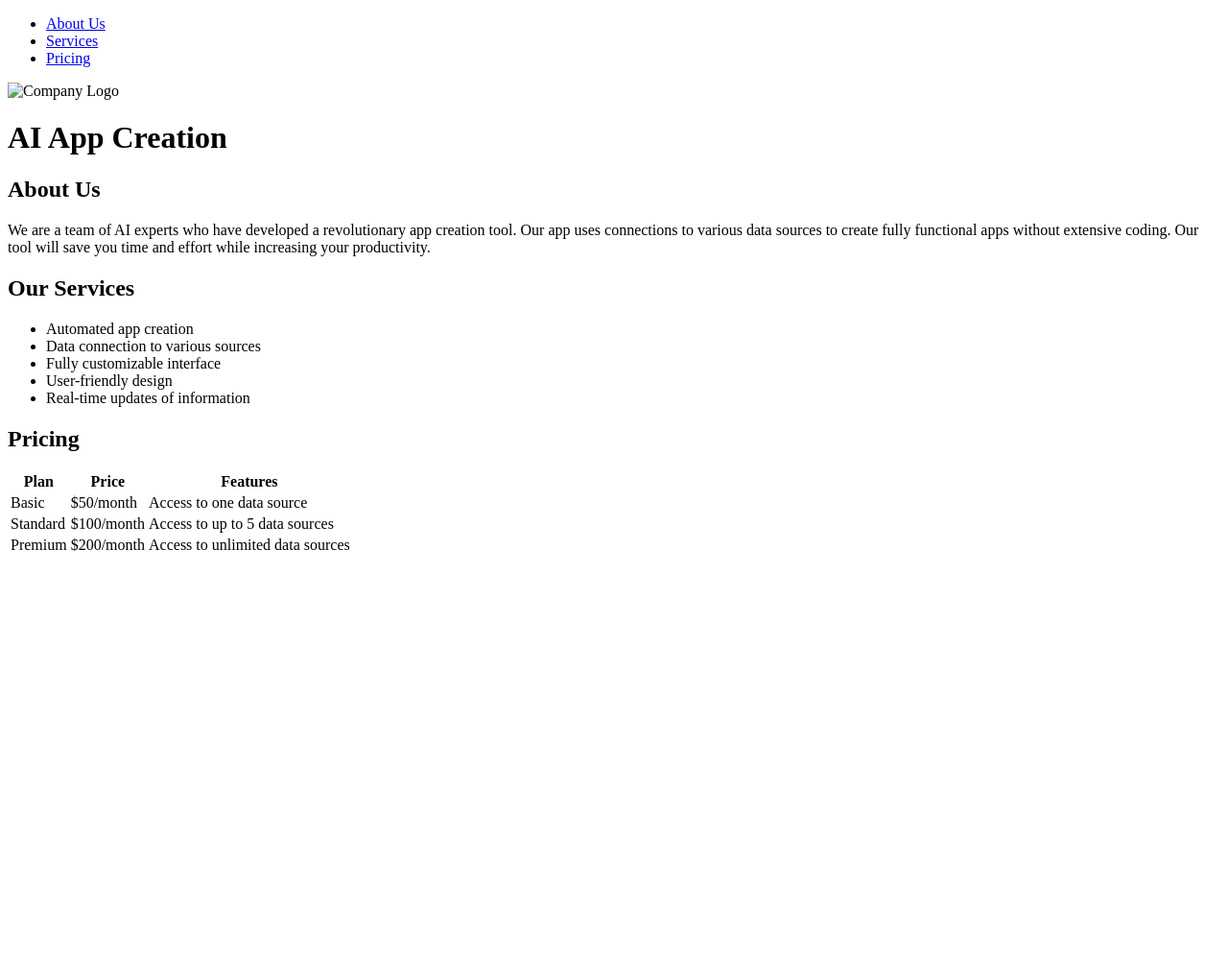
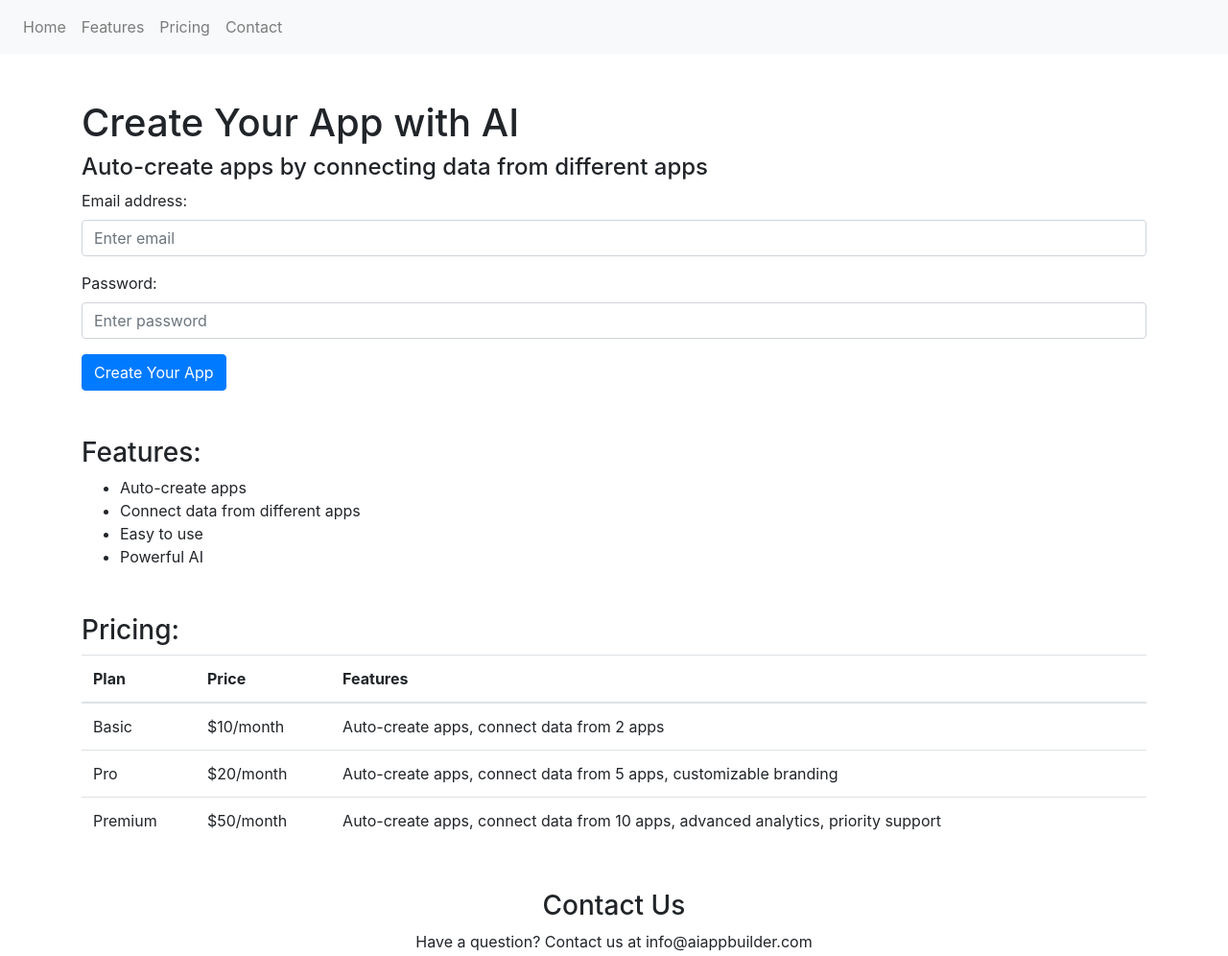
Before and after one commit to nirajshah75/OpenAI-App, a plain HTML site: page index.html in a window 1280 px wide. Shown: the whole page at 96% size. Before the commit the page ends 800 px from the top, so only its background shows below. Drawn offline with nearby package versions, Linux system fonts and the light colour scheme.

Commit message:
new commit (#8)

```diff
--- a/index.html
+++ b/index.html
@@ -1,47 +1,64 @@
 <!DOCTYPE html>
 <html lang="en">
+
 <head>
   <meta charset="UTF-8">
-	<title>AI App Creation</title>
+  <meta name="viewport" content="width=device-width, initial-scale=1.0">
+  <meta http-equiv="X-UA-Compatible" content="ie=edge">
+  <link rel="stylesheet" href="https://maxcdn.bootstrapcdn.com/bootstrap/4.3.1/css/bootstrap.min.css">
+  <script src="https://ajax.googleapis.com/ajax/libs/jquery/3.4.1/jquery.min.js"></script>
+  <script src="https://cdnjs.cloudflare.com/ajax/libs/popper.js/1.14.7/umd/popper.min.js"></script>
+  <script src="https://maxcdn.bootstrapcdn.com/bootstrap/4.3.1/js/bootstrap.min.js"></script>
+  <title>Create Your App with AI</title>
 </head>
+
 <body>
-	<!-- Menu -->
-	<nav>
-		<ul>
-			<li><a href="#about">About Us</a></li>
-			<li><a href="#services">Services</a></li>
-			<li><a href="#pricing">Pricing</a></li>
+  <nav class="navbar navbar-expand-sm bg-light navbar-light">
+    <ul class="navbar-nav">
+      <li class="nav-item">
+        <a class="nav-link" href="#">Home</a>
+      </li>
+      <li class="nav-item">
+        <a class="nav-link" href="#">Features</a>
+      </li>
+      <li class="nav-item">
+        <a class="nav-link" href="#">Pricing</a>
+      </li>
+      <li class="nav-item">
+        <a class="nav-link" href="#">Contact</a>
+      </li>
     </ul>
   </nav>
 
-	<!-- Header -->
-	<header>
-		<img src="logo.png" alt="Company Logo">
-		<h1>AI App Creation</h1>
-	</header>
+  <div class="container mt-5">
+    <h1>Create Your App with AI</h1>
+    <h4>Auto-create apps by connecting data from different apps</h4>
+    <form>
+      <div class="form-group">
+        <label for="email">Email address:</label>
+        <input type="email" class="form-control" id="email" placeholder="Enter email" name="email">
+      </div>
+      <div class="form-group">
+        <label for="pwd">Password:</label>
+        <input type="password" class="form-control" id="pwd" placeholder="Enter password" name="pwd">
+      </div>
+      <button type="submit" class="btn btn-primary">Create Your App</button>
+    </form>
+  </div>
 
-	<!-- About Us Section -->
-	<section id="about">
-		<h2>About Us</h2>
-		<p>We are a team of AI experts who have developed a revolutionary app creation tool. Our app uses connections to various data sources to create fully functional apps without extensive coding. Our tool will save you time and effort while increasing your productivity.</p>
-	</section>
+  <div class="container mt-5">
+    <h3>Features:</h3>
+    <ul>
+      <li>Auto-create apps</li>
+      <li>Connect data from different apps</li>
+      <li>Easy to use</li>
+      <li>Powerful AI</li>
+    </ul>
+  </div>
 
-	<!-- Services Section -->
-	<section id="services">
-		<h2>Our Services</h2>
-		<ul>
-			<li>Automated app creation</li>
-			<li>Data connection to various sources</li>
-			<li>Fully customizable interface</li>
-			<li>User-friendly design</li>
-			<li>Real-time updates of information</li>
-		</ul>
-	</section>
-
-	<!-- Pricing Table -->
-	<section id="pricing">
-		<h2>Pricing</h2>
-		<table>
+  <div class="container mt-5">
+    <h3>Pricing:</h3>
+    <table class="table">
       <thead>
         <tr>
           <th>Plan</th>
@@ -52,21 +69,27 @@
       <tbody>
         <tr>
           <td>Basic</td>
-					<td>$50/month</td>
-					<td>Access to one data source</td>
+          <td>$10/month</td>
+          <td>Auto-create apps, connect data from 2 apps</td>
         </tr>
         <tr>
-					<td>Standard</td>
-					<td>$100/month</td>
-					<td>Access to up to 5 data sources</td>
+          <td>Pro</td>
+          <td>$20/month</td>
+          <td>Auto-create apps, connect data from 5 apps, customizable branding</td>
         </tr>
         <tr>
           <td>Premium</td>
-					<td>$200/month</td>
-					<td>Access to unlimited data sources</td>
+          <td>$50/month</td>
+          <td>Auto-create apps, connect data from 10 apps, advanced analytics, priority support</td>
         </tr>
       </tbody>
     </table>
-	</section>
+  </div>
+
+  <div class="container text-center mt-5">
+    <h3>Contact Us</h3>
+    <p>Have a question? Contact us at info@aiappbuilder.com</p>
+  </div>
 </body>
+
 </html>
```
Lines whose indentation alone changed are shown as unchanged.
